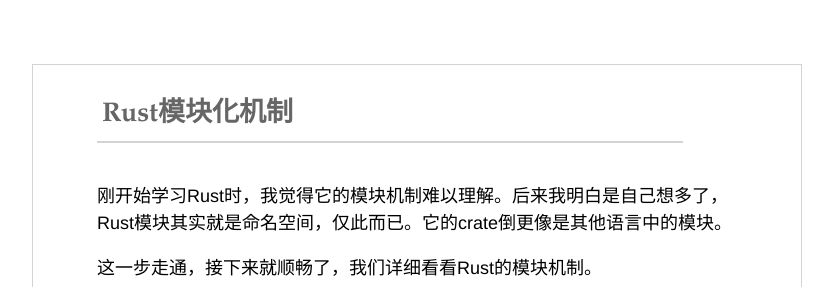
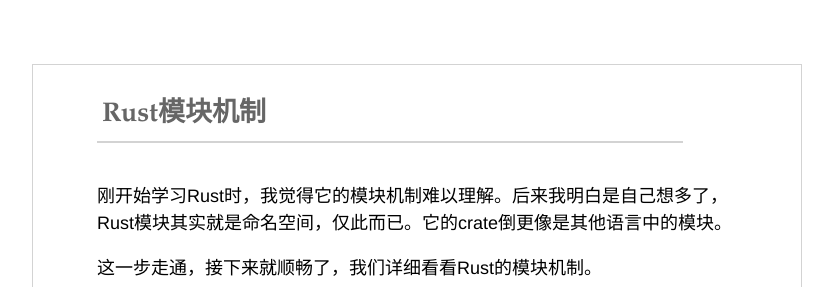
Before and after one commit to wankai/wankai.github.io, a Jekyll site: the page built from _posts/2014-09-26-rust-module-system.md, in a window 1280 px wide and 900 px high. Shown: the top 287 px of the window, without its empty margins (224-1057 px from the left). Built offline with Jekyll 4.4.1, drawn with Linux system fonts in a browser that asks for light colours; Markdown is read by kramdown in place of the engine named in the settings; comment, search, counter and statistics services are not loaded.

Commit message:
change title

```diff
--- a/_posts/2014-09-26-rust-module-system.md
+++ b/_posts/2014-09-26-rust-module-system.md
@@ -1,10 +1,10 @@
 ---
 layout: post
-title: "Rust模块化机制"
+title: "Rust模块机制"
 date: 2014-09-26
 ---
 
-## Rust模块化机制
+## Rust模块机制
 
 刚开始学习Rust时，我觉得它的模块机制难以理解。后来我明白是自己想多了，Rust模块其实就是命名空间，仅此而已。它的crate倒更像是其他语言中的模块。
 
--- a/index.html
+++ b/index.html
@@ -5,6 +5,7 @@ title: Wankai
 
 <div id="home">
   <ul class="posts">
+	  <li><span>2014-09-26</span> &raquo; <a href="http://wankai.github.io/2014/09/26/rust-module-system.html">Rust模块机制</a></li>
 	  <!-- <li><span>2014-09-25</span> &raquo; <a href="http://wankai.github.io/2014/09/25/semver.html">浅析semver</a></li> -->
 	  <!--
 	  <li><span>2012-11-26</span> &raquo; <a href="http://wankai.github.io/2012/11/26/how-to-get-startup-ideas.html">怎样获得创业点子</a></li>
```
